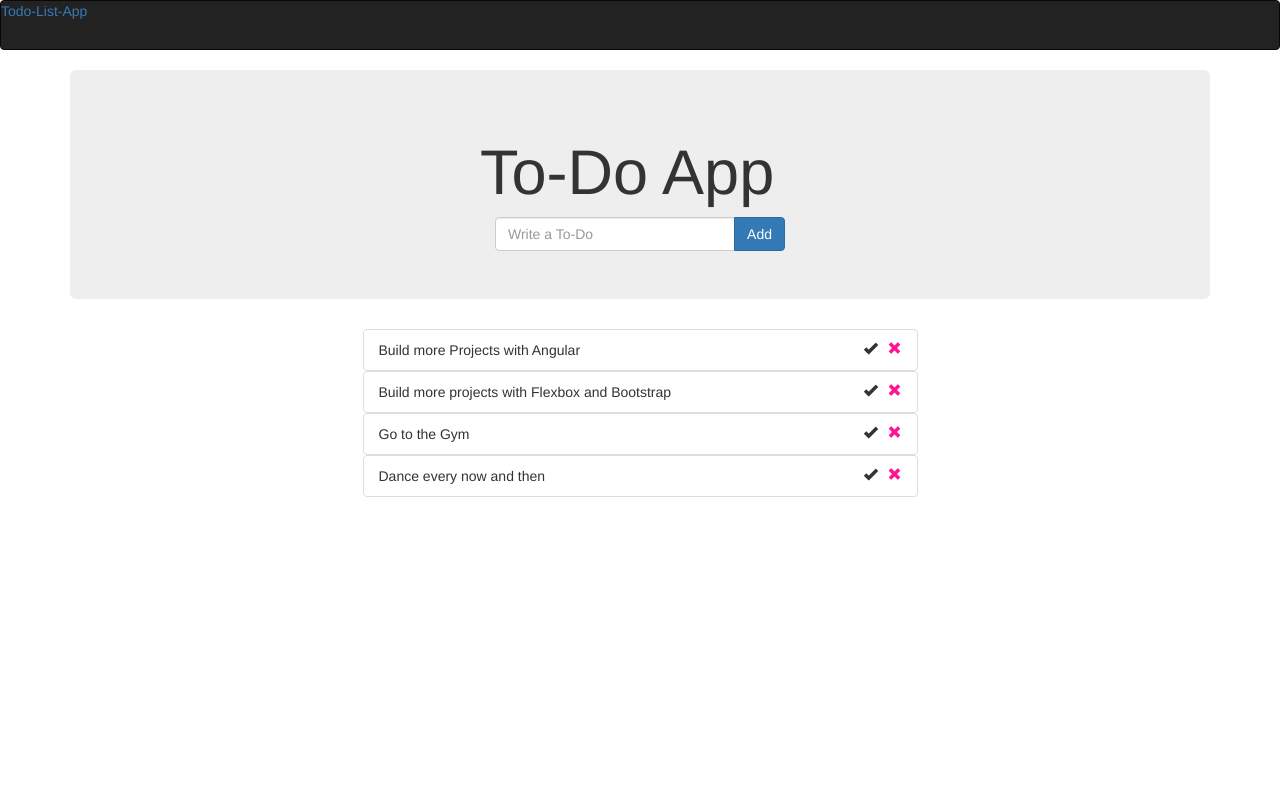
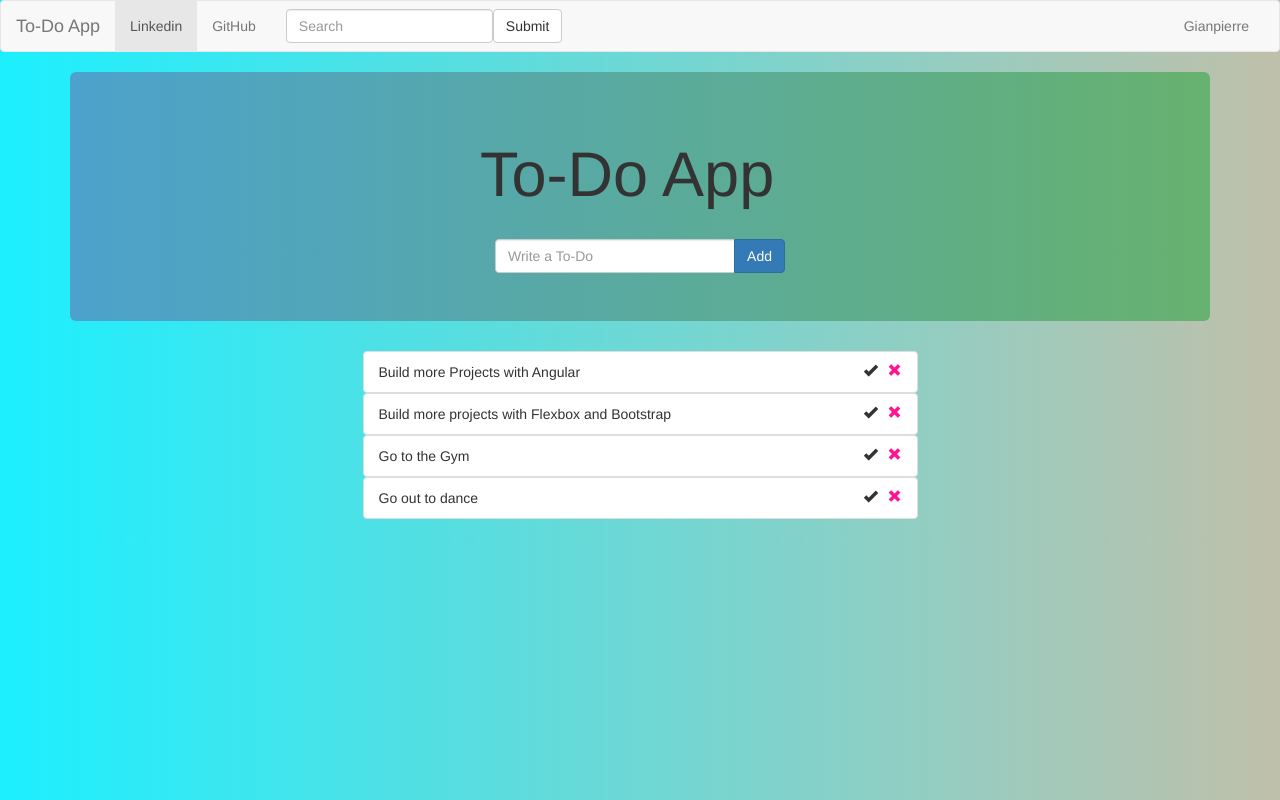
Before and after one commit to G1anpierre/Angular-todoList, an Angular app in the folder todoList/: page / in a window 1280 px wide. Built offline with nearby package versions, Linux system fonts and the light colour scheme.

Commit message:
add body and jumbotrom background gradients and add navbar funcionallity to header component

```diff
--- a/todoList/package.json
+++ b/todoList/package.json
@@ -20,6 +20,7 @@
     "@angular/platform-browser-dynamic": "~8.2.9",
     "@angular/router": "~8.2.9",
     "bootstrap": "^3.4.1",
+    "jquery": "^3.4.1",
     "rxjs": "~6.4.0",
     "tslib": "^1.10.0",
     "zone.js": "~0.9.1"
--- a/todoList/src/app/components/header/header.component.html
+++ b/todoList/src/app/components/header/header.component.html
@@ -1,3 +1,31 @@
-<nav class="navbar navbar-inverse">
-    <a href=""><p>Todo-List-App</p></a>
+<nav class="navbar navbar-default">
+        <div class="container-fluid">
+          <!-- Brand and toggle get grouped for better mobile display -->
+          <div class="navbar-header">
+            <button type="button" class="navbar-toggle collapsed" data-toggle="collapse" data-target="#bs-example-navbar-collapse-1" aria-expanded="false">
+              <span class="sr-only">Toggle navigation</span>
+              <span class="icon-bar"></span>
+              <span class="icon-bar"></span>
+              <span class="icon-bar"></span>
+            </button>
+            <a class="navbar-brand"  href="#">To-Do App</a>
+          </div>
+
+          <!-- Collect the nav links, forms, and other content for toggling -->
+          <div class="collapse navbar-collapse" id="bs-example-navbar-collapse-1">
+            <ul class="nav navbar-nav">
+              <li class="active"><a href="https://www.linkedin.com/in/gianpierre-fernandez-ba3a7916b/" target="_blank">Linkedin <span class="sr-only">(current)</span></a></li>
+              <li><a href="https://github.com/G1anpierre" target="_blank">GitHub</a></li>
+            </ul>
+            <form class="navbar-form navbar-left">
+              <div class="form-group">
+                <input type="text" class="form-control" placeholder="Search">
+              </div>
+              <button type="submit" class="btn btn-default">Submit</button>
+            </form>
+            <ul class="nav navbar-nav navbar-right">
+              <li> <a href="#">Gianpierre</a></li>
+            </ul>
+          </div><!-- /.navbar-collapse -->
+        </div><!-- /.container-fluid -->
 </nav>
--- a/todoList/src/app/pages/home-page/home-page.component.html
+++ b/todoList/src/app/pages/home-page/home-page.component.html
@@ -4,7 +4,7 @@
             <div class="jumbotron">
                 <div class="row">
                     <div class="col-md-4 col-md-offset-4">
-                        <h1>To-Do App</h1>
+                        <h1>{{ title }}</h1>
                         <div class="container">
                                 <app-cockpit (inputTyped)="dataInputTyped($event)"></app-cockpit>
                         </div>
--- a/todoList/src/app/pages/home-page/home-page.component.scss
+++ b/todoList/src/app/pages/home-page/home-page.component.scss
@@ -0,0 +1,9 @@
+h1 {
+    margin-bottom: 30px;
+}
+
+.jumbotron {
+    background: #67B26F;  /* fallback for old browsers */
+    background: -webkit-linear-gradient(to right, #4ca2cd, #67B26F);  /* Chrome 10-25, Safari 5.1-6 */
+    background: linear-gradient(to right, #4ca2cd, #67B26F); /* W3C, IE 10+/ Edge, Firefox 16+, Chrome 26+, Opera 12+, Safari 7+ */
+}
--- a/todoList/src/app/pages/home-page/home-page.component.ts
+++ b/todoList/src/app/pages/home-page/home-page.component.ts
@@ -6,8 +6,8 @@
   styleUrls: ['./home-page.component.scss']
 })
 export class HomePageComponent implements OnInit {
-
-  listGroup: string[] = ['Build more Projects with Angular', 'Build more projects with Flexbox and Bootstrap', 'Go to the Gym', 'Dance every now and then'];
+  title: string = "To-Do App"
+  listGroup: string[] = ['Build more Projects with Angular', 'Build more projects with Flexbox and Bootstrap', 'Go to the Gym', 'Go out to dance'];
 
   dataInputTyped(dataTyped2: string ) {
     this.listGroup.push(dataTyped2);
--- a/todoList/src/index.html
+++ b/todoList/src/index.html
@@ -10,6 +10,6 @@
 <body>
   <app-root></app-root>
 
-
+  <script src="node_modules/jquery/dist/jquery.min.js"></script>
 </body>
 </html>
--- a/todoList/src/styles.scss
+++ b/todoList/src/styles.scss
@@ -1,2 +1,8 @@
 /* You can add global styles to this file, and also import other style files */
+
 @import '~bootstrap/dist/css/bootstrap.css';
+body {
+    background: #c0c0aa;  /* fallback for old browsers */
+    background: -webkit-linear-gradient(to right, #1cefff, #c0c0aa);  /* Chrome 10-25, Safari 5.1-6 */
+    background: linear-gradient(to right, #1cefff, #c0c0aa); /* W3C, IE 10+/ Edge, Firefox 16+, Chrome 26+, Opera 12+, Safari 7+ */
+}
```
Also changed, not shown: 1 other file (tests, documents, lock files or other folders).
